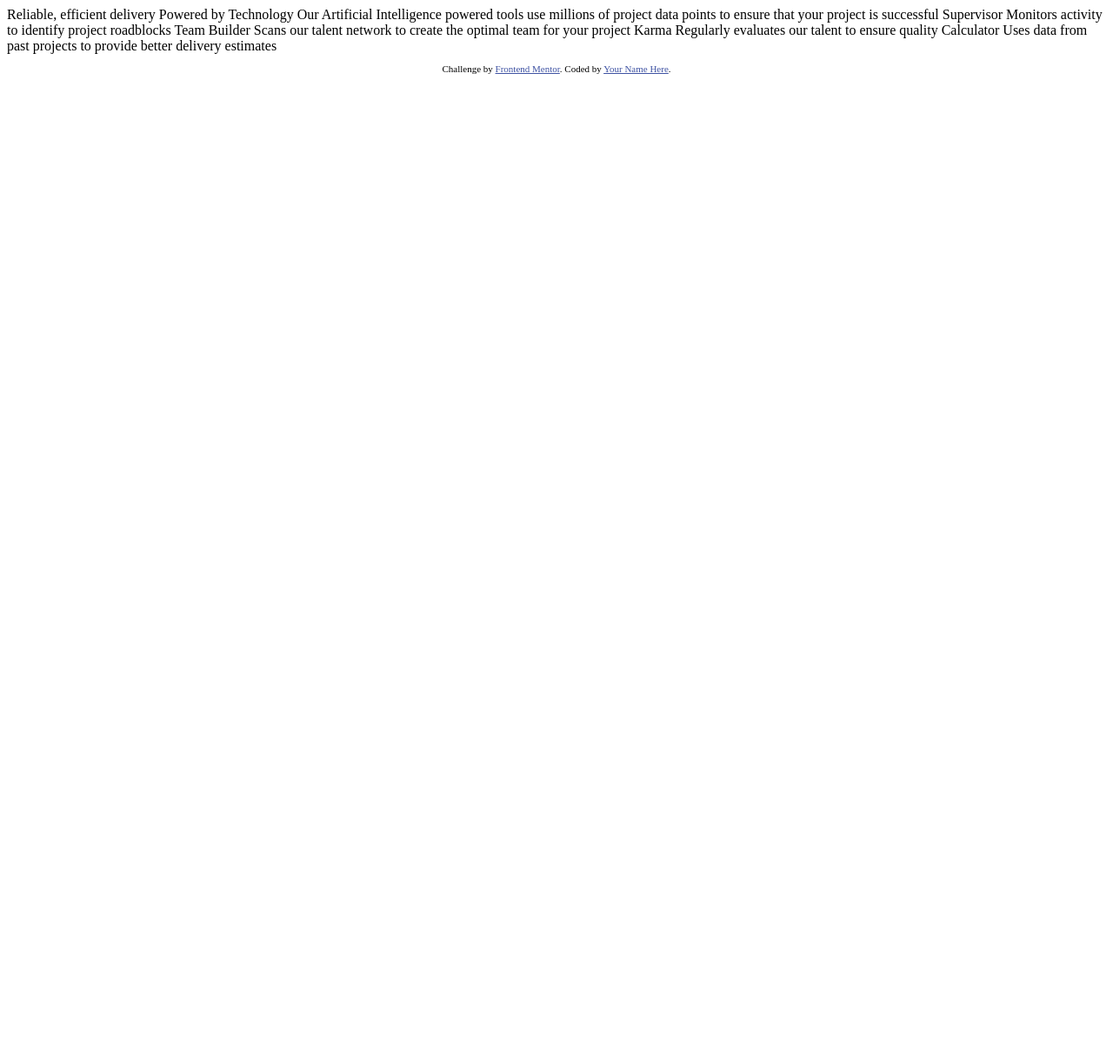
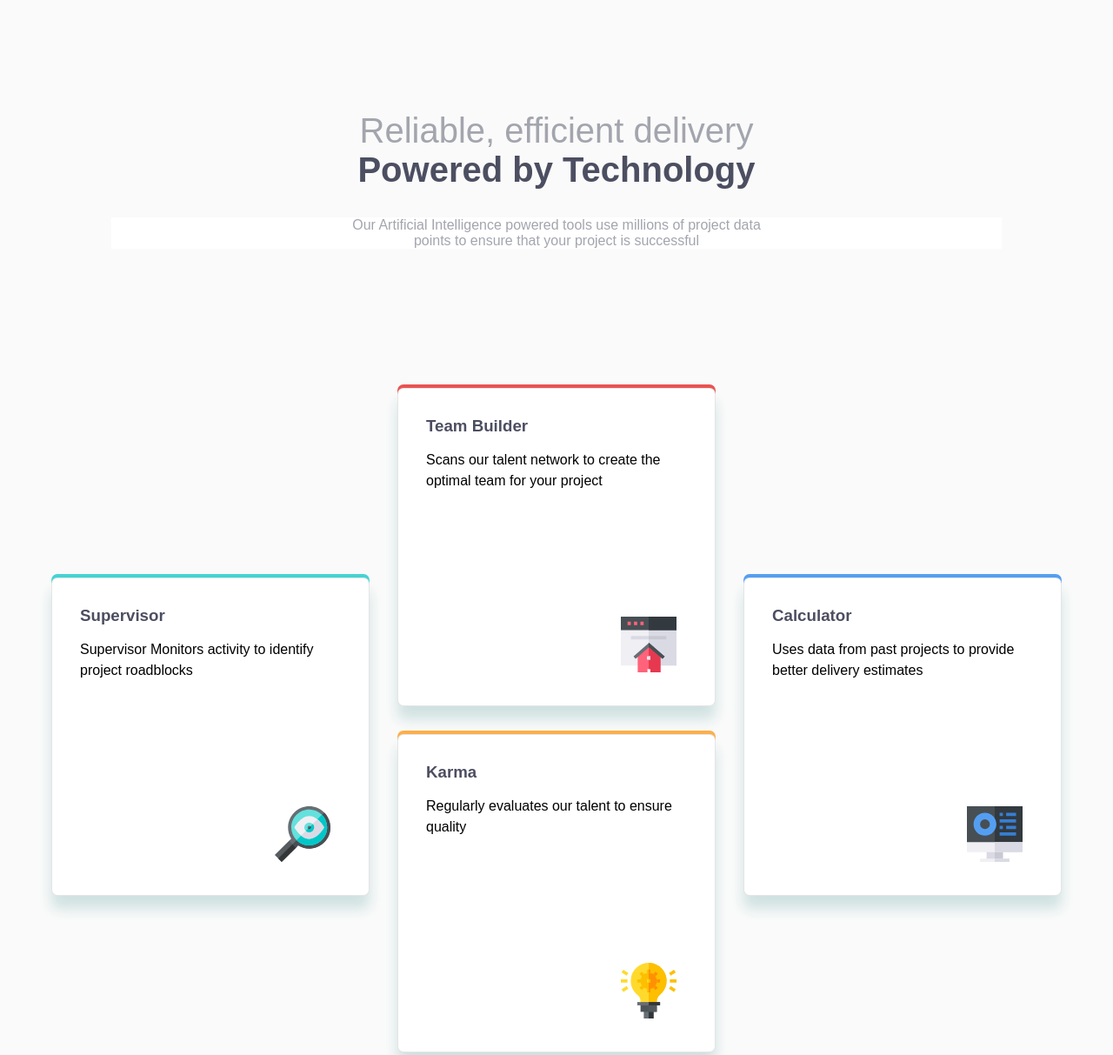
Before and after one commit to migmcc/four-card-feature, a plain HTML site: page index.html in a window 1280 px wide. Shown: the top 1213 px of the page at 87% size. Before the commit the page ends 800 px from the top, so only its background shows below. Drawn offline with Linux system fonts and the light colour scheme.

Commit message:
end of flexbox

```diff
--- a/index.html
+++ b/index.html
@@ -1,45 +1,70 @@
 <!DOCTYPE html>
 <html lang="en">
   <head>
-  <meta charset="UTF-8">
-  <meta name="viewport" content="width=device-width, initial-scale=1.0"> <!-- displays site properly based on user's device -->
+    <meta charset="UTF-8" />
+    <meta name="viewport" content="width=device-width, initial-scale=1.0" />
+    <!-- displays site properly based on user's device -->
 
-  <link rel="icon" type="image/png" sizes="32x32" href="./images/favicon-32x32.png">
+    <link
+      rel="icon"
+      type="image/png"
+      sizes="32x32"
+      href="./images/favicon-32x32.png"
+    />
+    <link rel="stylesheet" href="style.css" />
 
     <title>Frontend Mentor | Four card feature section</title>
 
     <!-- Feel free to remove these styles or customise in your own stylesheet 👍 -->
-  <style>
-    .attribution { font-size: 11px; text-align: center; }
-    .attribution a { color: hsl(228, 45%, 44%); }
-  </style>
+    <!-- <style>
+      .attribution {
+        font-size: 11px;
+        text-align: center;
+      }
+      .attribution a {
+        color: hsl(228, 45%, 44%);
+      }
+    </style> -->
   </head>
   <body>
+    <header class="header">
+      <h1>Reliable, efficient delivery</h1>
+      <h2>Powered by Technology</h2>
+      <p>Our Artificial Intelligence powered tools use millions of project data <br> points to ensure
+      that your project is successful</p>
+    </header>
+    <section class="container">
+      <div class="card item1">
+        <h3>Supervisor</h3>
+        <p>Supervisor Monitors activity to identify project roadblocks</p>
+        <img src="./images/icon-supervisor.svg" alt="">
+      </div>
+      <div class="central">
+      <div class="card item2">
+        <h3>Team Builder</h3>
+        <p>Scans our talent network to create the optimal team for your project</p>
+        <img src="./images/icon-team-builder.svg" alt="">
+      </div>
+     <div class="card item3">
+       <h3>Karma</h3>
+       <p>Regularly evaluates our talent to ensure quality</p>
+       <img src="./images/icon-karma.svg" alt="">
+     </div>
+     </div>
+     <div class="card item4">
+       <h3>Calculator</h3>
+       <p>Uses data from past projects to provide better delivery estimates</p>
+       <img src="./images/icon-calculator.svg" alt="">
+     </div>
 
-  Reliable, efficient delivery
-  Powered by Technology
-
-  Our Artificial Intelligence powered tools use millions of project data points
-  to ensure that your project is successful
-
-  Supervisor
-  Monitors activity to identify project roadblocks
-
-  Team Builder
-  Scans our talent network to create the optimal team for your project
-
-  Karma
-  Regularly evaluates our talent to ensure quality
-
-  Calculator
-  Uses data from past projects to provide better delivery estimates
-
-
-  <footer>
+</section>
+    <!-- <footer>
       <p class="attribution">
-      Challenge by <a href="https://www.frontendmentor.io?ref=challenge" target="_blank">Frontend Mentor</a>.
-      Coded by <a href="#">Your Name Here</a>.
+        Challenge by
+        <a href="https://www.frontendmentor.io?ref=challenge" target="_blank"
+          >Frontend Mentor</a
+        >. Coded by <a href="#">Miguel Santos</a>.
       </p>
-  </footer>
+    </footer> -->
   </body>
 </html>
--- /dev/null
+++ b/style.css
@@ -0,0 +1,99 @@
+@inport url((https://fonts.google.com/specimen/Poppins));
+
+*{
+    font-family: Poppins, sans-serif;
+    Font size: 15px;
+    margin: 0;
+    padding: 0;
+    background-color: hsl(0, 0%, 98%);
+}
+
+/* ================== FLEXBOX ======================= */
+
+header{
+    text-align: center;
+    max-width: 80%;
+    margin: 8rem auto;
+}
+.header h1 {
+    font-size: 40px;
+    color: hsl(229, 6%, 66%);
+    font-weight: lighter;
+
+}
+.header h2 {
+    font-size: 40px;
+    color: hsl(234, 12%, 34%);
+}
+.header p{
+    text-align: center;
+    margin-top: 2rem;
+    color: hsl(229, 6%, 66%);
+}
+.container{
+    display: flex;
+    justify-content: center;
+}
+.card {
+
+    background-color: white;
+    border: 1px solid rgba(0, 0, 0, .1);
+    width: 300px;
+    height: 300px;
+    padding: 2rem;
+    margin: 2rem 1rem;
+    border-radius: 7px;
+}
+.card h3, p{
+    background-color: white;
+}
+.card img{
+    background-color: white;
+    padding: 9rem 0rem 0rem 14rem;
+}
+.item1, .item4{
+    margin-top: 250px;
+}
+.card h3{
+    color: hsl(234, 12%, 34%);
+    margin-bottom: 1rem;
+}
+.card p{
+    line-height: 1.5;
+}
+.item1{
+    box-shadow: 0px -4px hsl(180, 62%, 55%), 0px 15px 15px hsl(180, 22%, 85%);
+}
+.item2{
+    box-shadow: 0px -4px hsl(0, 78%, 62%), 0px 15px 15px hsl(180, 22%, 85%);
+}
+.item3{
+    box-shadow: 0px -4px hsl(34, 97%, 64%), 0px 15px 15px hsl(180, 22%, 85%);
+}
+.item4{
+    box-shadow: 0px -4px hsl(212, 86%, 64%), 0px 15px 15px hsl(180, 22%, 85%);
+}
+
+
+@media screen and (max-width: 775px) {
+.header h1 {
+    font-size: 30px;
+}
+.header h2 {
+    font-size: 30px;
+}
+.header p{
+    margin-top: 1rem;
+}
+  .container {
+    flex-direction: column;
+    align-items: center;
+    margin-top: 0;
+  }
+  .item1, .item2, .itwm3, .item4 {
+      margin-top: 20px;
+  }
+
+}
+
+/* ================== FLEXBOX ======================= */
```
Lines whose indentation alone changed are shown as unchanged.
